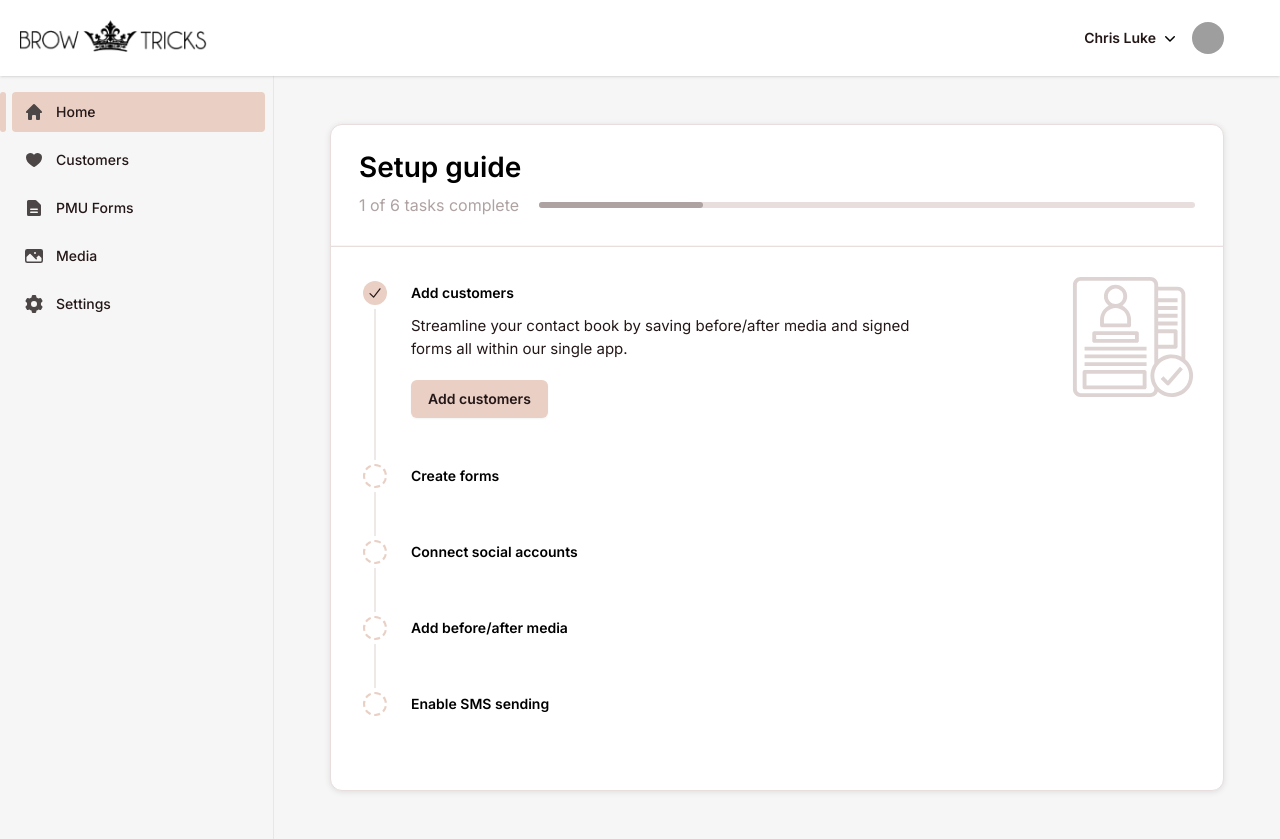
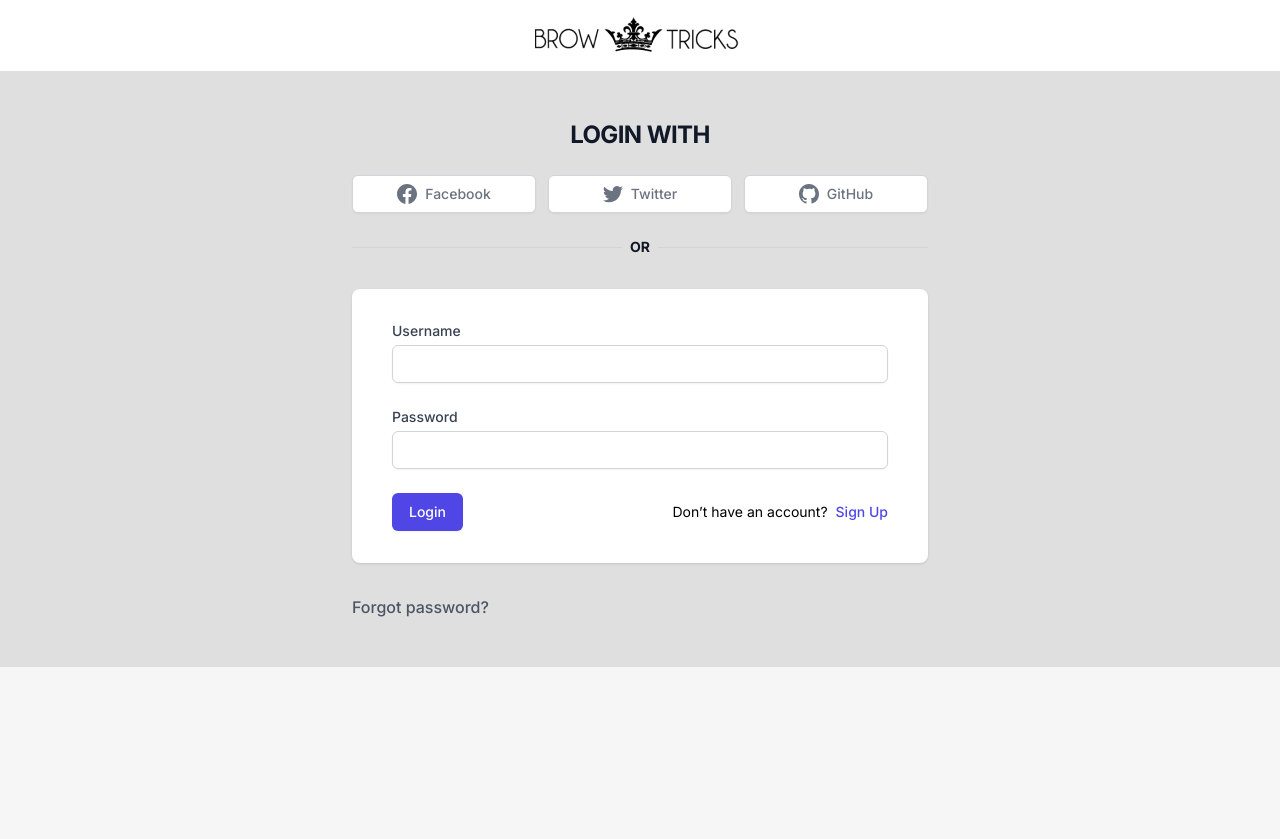
Before and after one commit to kshekh/browtricks-enternal, a Vue app: page / in a window 1280 px wide. After the commit the page ends 800 px from the top, so only its background shows below. Built offline with nearby package versions, Linux system fonts and the light colour scheme; grey boxes are pictures that could not be loaded.

Commit message:
Login Page UI

```diff
--- a/src/App.vue
+++ b/src/App.vue
@@ -1,7 +1,7 @@
 <template>
-  <HomeCustomer />
+  <!-- <HomeCustomer /> -->
   <!-- <ForgotPassword /> -->
-  <!-- <Login /> -->
+    <Login />
   <!-- <CreateAccount /> -->
   <!-- <ul class="post-grid">
     <li v-for="(post, index) in filteredPosts" :key="index">
@@ -26,14 +26,14 @@
 <script>
 import HomeCustomer from './components/HomeCustomer.vue';
 // import CreateAccount from './components/CreateAccount.vue';
-// import Login from './components/Login.vue';
+import Login from './components/Login.vue';
 // import ForgotPassword from './components/ForgotPassword.vue';
 export default {
   name: 'App',
   components: {
-    HomeCustomer,
+    // HomeCustomer,
     // CreateAccount,
-    // Login,
+    Login,
     // ForgotPassword,
   },
   data () {
--- a/src/components/HomeCustomer.vue
+++ b/src/components/HomeCustomer.vue
@@ -62,9 +62,7 @@
                     <div class="py-1" role="none">
                       <MenuItem v-for="item in navigation" :key="item.name" v-slot="{ active }">
                       <a :href="item.href" :class="
-                        active ? 'bg-peach' : 'bg-transparent',
-                        ''
-                      "
+                        active ? 'bg-peach' : 'bg-transparent'"
                         class="block px-4 py-2 hover:bg-peach text-sm text-grey-800 transition-all ease-in-out duration-300 font-medium">{{
                             item.name
                         }}</a>
```
